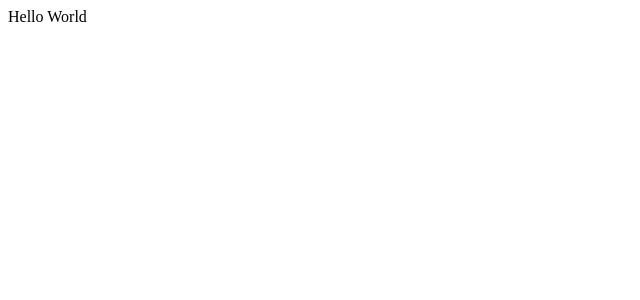
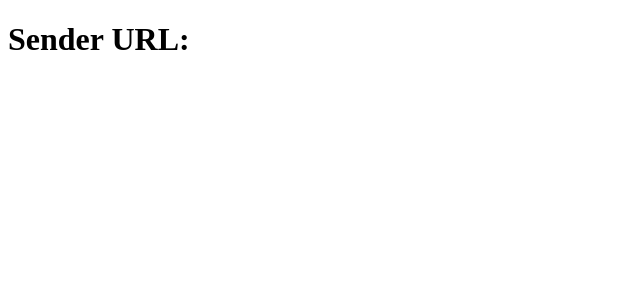
Before and after one commit to kiwamulet/qr-remote-camera, a React app: page / in a window 1280 px wide. Shown: the top 300 px of the page, without its empty margins (0-640 px from the left). Built offline with nearby package versions, Linux system fonts and the light colour scheme.

Commit message:
feat: show SENDER_URL defined in .env file
use dotenv-webpack

```diff
--- a/package.json
+++ b/package.json
@@ -33,6 +33,7 @@
   },
   "dependencies": {
     "clean-webpack-plugin": "^3.0.0",
+    "dotenv-webpack": "^6.0.0",
     "license-webpack-plugin": "^2.3.11",
     "react": "^17.0.1",
     "react-dom": "^17.0.1"
--- a/src/index.tsx
+++ b/src/index.tsx
@@ -1,4 +1,12 @@
 import * as React from "react";
 import * as ReactDOM from "react-dom";
 
-ReactDOM.render(<div>Hello World</div>, document.getElementById("root"));
+const sender_url = process.env.SENDER_URL;
+
+ReactDOM.render(
+  <div>
+    <h1>Sender URL:</h1>
+    <div>{sender_url}</div>
+  </div>,
+  document.getElementById("root")
+);
--- a/webpack.config.js
+++ b/webpack.config.js
@@ -2,6 +2,7 @@ const path = require("path");
 const HtmlWebpackPlugin = require("html-webpack-plugin");
 const { LicenseWebpackPlugin } = require("license-webpack-plugin");
 const { CleanWebpackPlugin } = require("clean-webpack-plugin");
+const Dotenv = require("dotenv-webpack");
 
 /** @type {import('webpack').Configuration} */
 module.exports = {
@@ -28,6 +29,7 @@ module.exports = {
     ],
   },
   plugins: [
+    new Dotenv(),
     new HtmlWebpackPlugin({
       template: path.resolve(__dirname, "./src/index.html"),
     }),
```
Also changed, not shown: 2 other files (tests, documents, lock files or other folders).
